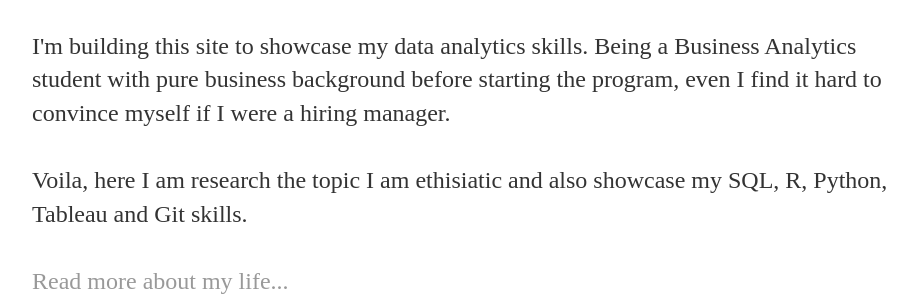
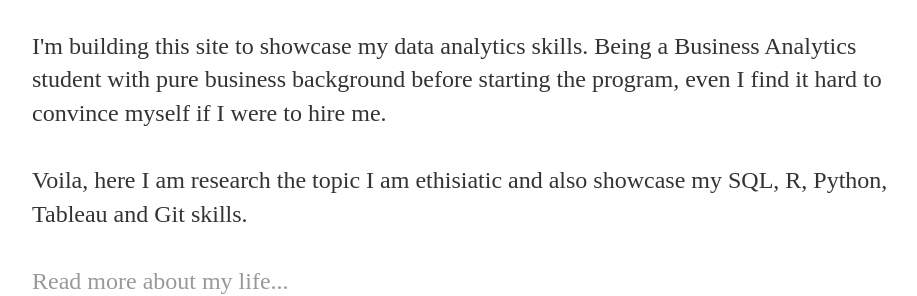
Before and after one commit to elodielu/elodielu.github.io, a Jekyll site: the page built from index.html, in a window 1280 px wide. Shown: the part 172-468 px from the top of the page, without its empty margins (160-1077 px from the left). Built offline with Jekyll 4.4.1, drawn with Linux system fonts in a browser that asks for light colours.

Commit message:
Update index.html

```diff
--- a/index.html
+++ b/index.html
@@ -5,7 +5,7 @@ title: Bingjie Lu
 
 		<div class="blurb">
 			<h1>Hi, I'm Bingjie Lu!</h1>
-			<p>I'm building this site to showcase my data analytics skills. Being a Business Analytics student with pure business background before starting the program, even I find it hard to convince myself if I were a hiring manager.<br>
+			<p>I'm building this site to showcase my data analytics skills. Being a Business Analytics student with pure business background before starting the program, even I find it hard to convince myself if I were to hire me.<br>
 			<br>
 			Voila, here I am research the topic I am ethisiatic and also showcase my SQL, R, Python, Tableau and Git skills.<br>
 			<br>
```
